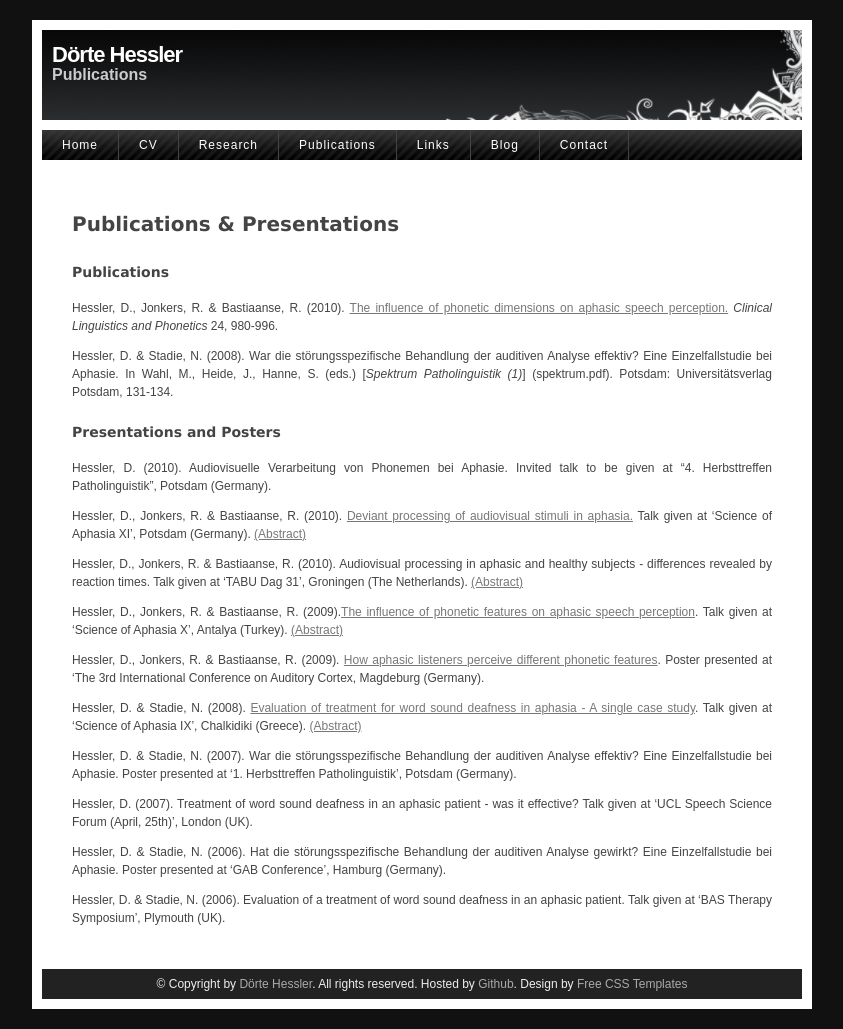
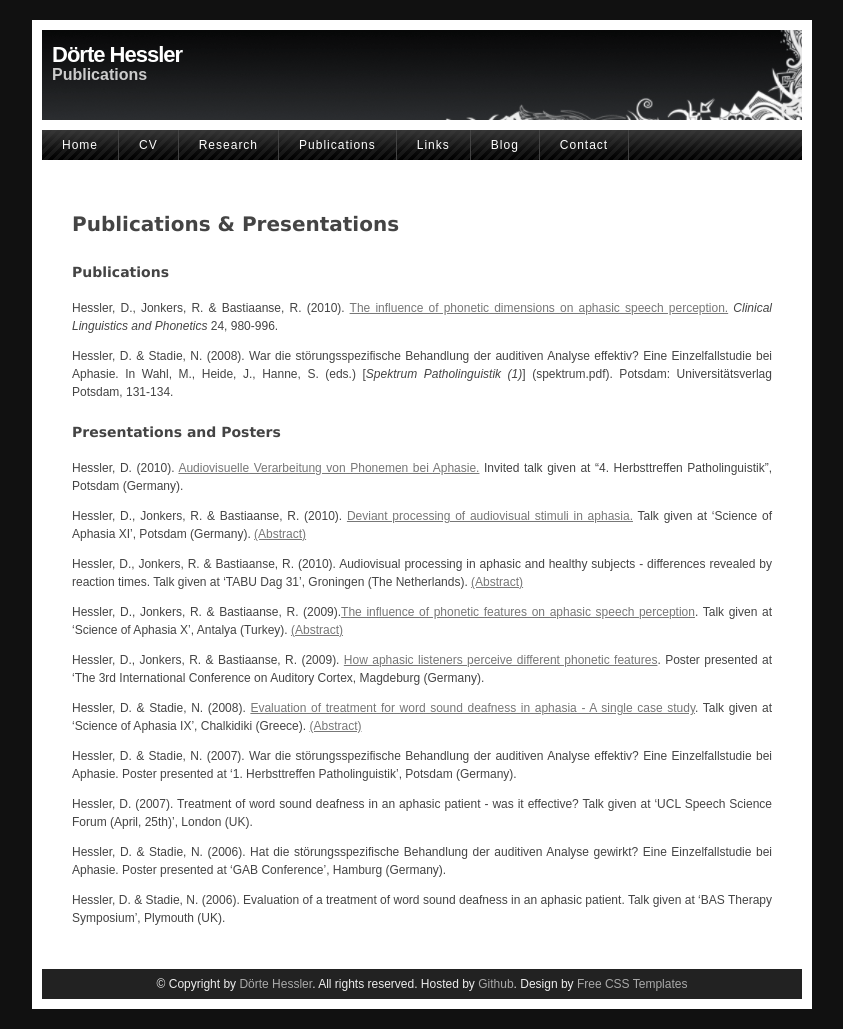
Before and after one commit to doerte/doerte.github.com, a Jekyll site: the page built from publications/index.md, in a window 1280 px wide. Shown: the whole page, without its empty margins (218-1061 px from the left). Built offline with Jekyll 4.4.1, drawn with Linux system fonts in a browser that asks for light colours.

Commit message:
HerbstreffenSlides

```diff
--- a/publications/index.md
+++ b/publications/index.md
@@ -24,8 +24,8 @@ Potsdam, 131-134.
 Presentations and Posters
 --------------------------
 
-Hessler, D. (2010). Audiovisuelle Verarbeitung von Phonemen bei
-Aphasie. Invited talk to be given at "4. Herbsttreffen
+Hessler, D. (2010). [Audiovisuelle Verarbeitung von Phonemen bei
+Aphasie.](Herbsttreffen2010.pdf) Invited talk given at "4. Herbsttreffen
 Patholinguistik", Potsdam (Germany).
 
 Hessler, D., Jonkers, R. & Bastiaanse, R. (2010). [Deviant processing
```
Also changed, not shown: 1 other file.
